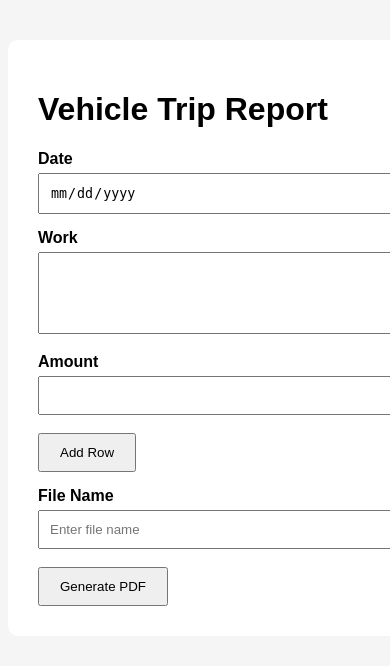
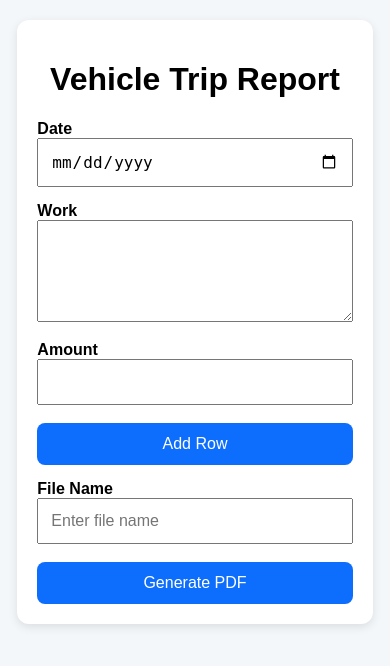
Before and after one commit to kollilakshmi/TripReport, a Flask app: page / in a window 390 px wide; the page is wider, and only the part inside the window is pictured. Shown: the top 666 px of that part. Run offline with Flask 3, Linux system fonts and the light colour scheme.

Commit message:
Responsive App

```diff
--- a/static/style.css
+++ b/static/style.css
@@ -4,11 +4,11 @@ body{
 }
 
 .container{
-    width:700px;
-    margin:40px auto;
-    background:white;
-    padding:30px;
-    border-radius:10px;
+    width:95%;
+    max-width:700px;
+    margin:20px auto;
+    padding:20px;
+    box-sizing:border-box;
 }
 
 label{
@@ -17,13 +17,74 @@ label{
     font-weight:bold;
 }
 
-input,textarea{
+input,
+textarea,
+button{
     width:100%;
-    padding:10px;
-    margin-top:5px;
+    padding:12px;
+    font-size:16px;
+    box-sizing:border-box;
 }
 
 button{
-    padding:10px 20px;
+    background:#0d6efd;
+    color:white;
+    border:none;
+    border-radius:8px;
     cursor:pointer;
+    padding:12px;
 }
+
+button:hover{
+    opacity:.9;
+}
+
+.table-container{
+    overflow-x:auto;
+}
+
+.trip-header{
+    display:flex;
+    justify-content:space-between;
+    align-items:center;
+    margin:20px 0;
+}
+
+@media(max-width:600px){
+
+    .trip-header{
+        flex-direction:column;
+        gap:10px;
+        align-items:stretch;
+    }
+
+}
+
+label{
+    margin-top:15px;
+}
+
+h1{
+    text-align:center;
+}
+
+table{
+    width:100%;
+    border-collapse:collapse;
+}
+
+th,
+td{
+    padding:10px;
+}
+
+body{
+    background:#f4f7fa;
+    font-family:Arial, sans-serif;
+}
+
+.container{
+    background:white;
+    border-radius:12px;
+    box-shadow:0 3px 10px rgba(0,0,0,.1);
+}
--- a/templates/index.html
+++ b/templates/index.html
@@ -3,6 +3,7 @@
 <head>
     <title>Trip Report</title>
     <link rel="stylesheet" href="{{ url_for('static', filename='style.css') }}">
+    <meta name="viewport" content="width=device-width, initial-scale=1.0">
 </head>
 <body>
 
@@ -48,7 +49,7 @@
 
     {% if trips %}
 
-<div style="display:flex; justify-content:space-between; align-items:center;">
+<div class="trip-header">
 
     <h2>Trips</h2>
 
@@ -57,6 +58,8 @@
 </a>
 
 </div>
+
+<div class="table-container">
 
 <table border="1" cellpadding="8">
 
@@ -88,6 +91,7 @@
     {% endfor %}
 
 </table>
+</div>
 
 <h3>Total Amount : ₹{{ total.value }}</h3>
 
```
